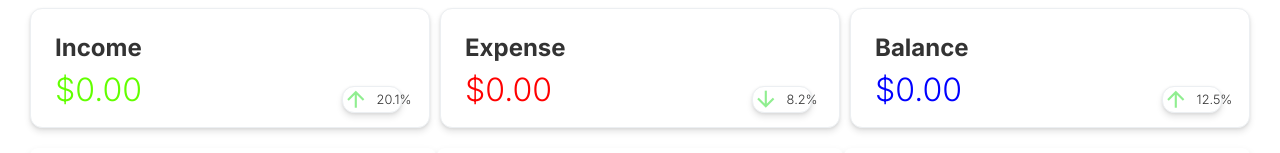
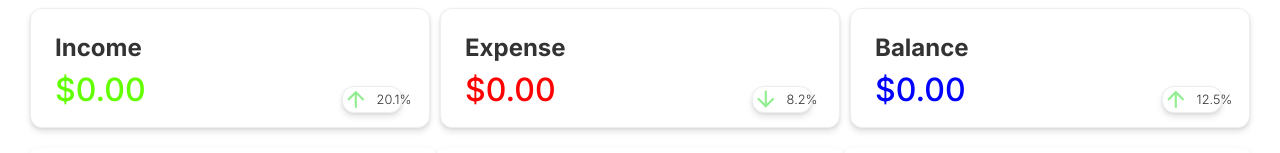
Before and after one commit to Umer2451/finance-appV2, a React (Create React App) app: page /home in a window 1280 px wide. Shown: the part 220-373 px from the top of the page. Built offline with nearby package versions, Linux system fonts and the light colour scheme; no server answers; the database is empty.

Commit message:
styles updated

```diff
--- a/src/features/home/components/addmonetaryactions.js
+++ b/src/features/home/components/addmonetaryactions.js
@@ -140,11 +140,17 @@ function AddmonetaryActions() {
         type = "Balance";
         image = balance;
       }
+      const formattedValue = new Intl.NumberFormat('en-US', {
+        style: 'currency',
+        currency: 'USD',
+        minimumFractionDigits: 0,
+        maximumFractionDigits: 0,
+      }).format(Number(currentTransactionValue.toString()));
       let anotherObject = {
         "description": type,
         "method": "added manually",
         "date": formattedDate,
-        "amount": currentTransactionValue.toString(),
+        "amount": formattedValue,
         "image": image
       }
       lastTransactions.unshift(anotherObject);
--- a/src/features/home/components/componentstyles/mstyle.css
+++ b/src/features/home/components/componentstyles/mstyle.css
@@ -49,14 +49,17 @@ font-weight: 300;
 .balance-amount {
   font-size: 2rem;
   color: blue;
+  font-weight: 500;
 }
 .income-amount {
   font-size: 2rem;
   color: #62ff00;
+  font-weight: 500;
 }
 .expenses-amount {
   font-size: 2rem;
   color: red;
+  font-weight: 500;
 }
 
 /* Arrow Container */
```
